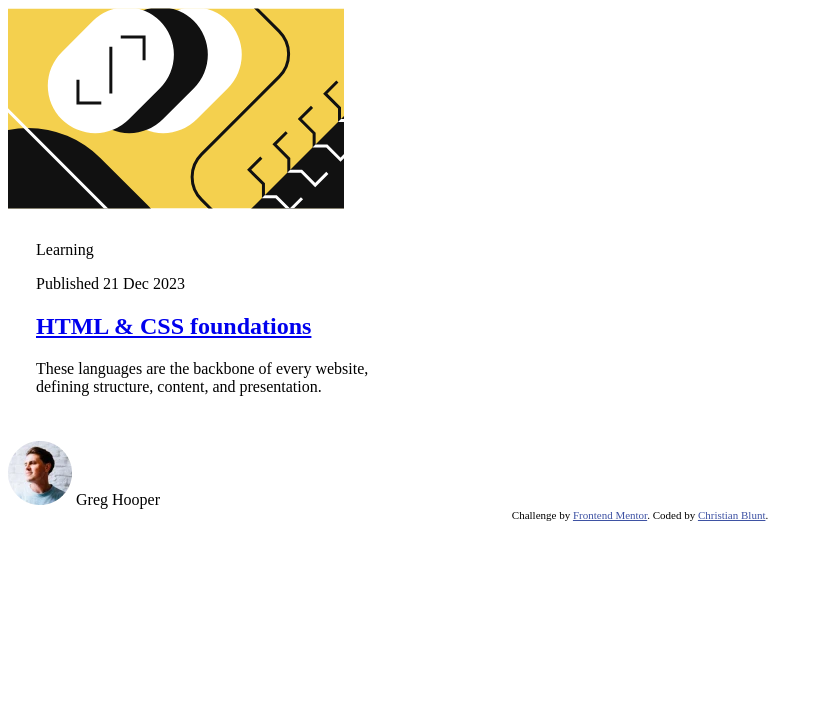
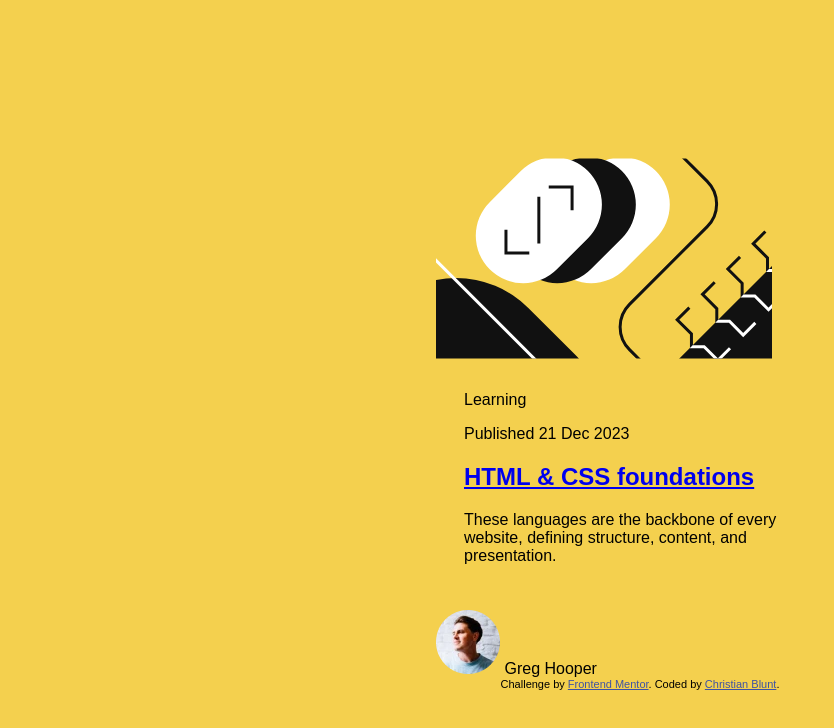
Before and after one commit to cgxgb123/blog-preview-card, a plain HTML site: page index.html in a window 1280 px wide. Shown: the whole page, without its empty margins (0-834 px from the left). Drawn offline with Linux system fonts and the light colour scheme.

Commit message:
added background color, aligned text, and added padding to body

```diff
--- a/styles.css
+++ b/styles.css
@@ -4,6 +4,17 @@
   --gray-500: hsl(0, 0%, 42%);
   --gray-950: hsl(0, 0%, 7%);
   --font-family: "Figtree", sans-serif;
+}
+
+body {
+  background-color: var(--yellow);
+  font-family: var(--font-family);
+  display: flex;
+  justify-content: center;
+  align-items: center;
+  min-height: 100vh;
+  margin: 0;
+  padding: 1.5rem;
 }
 
 .attribution {
```
